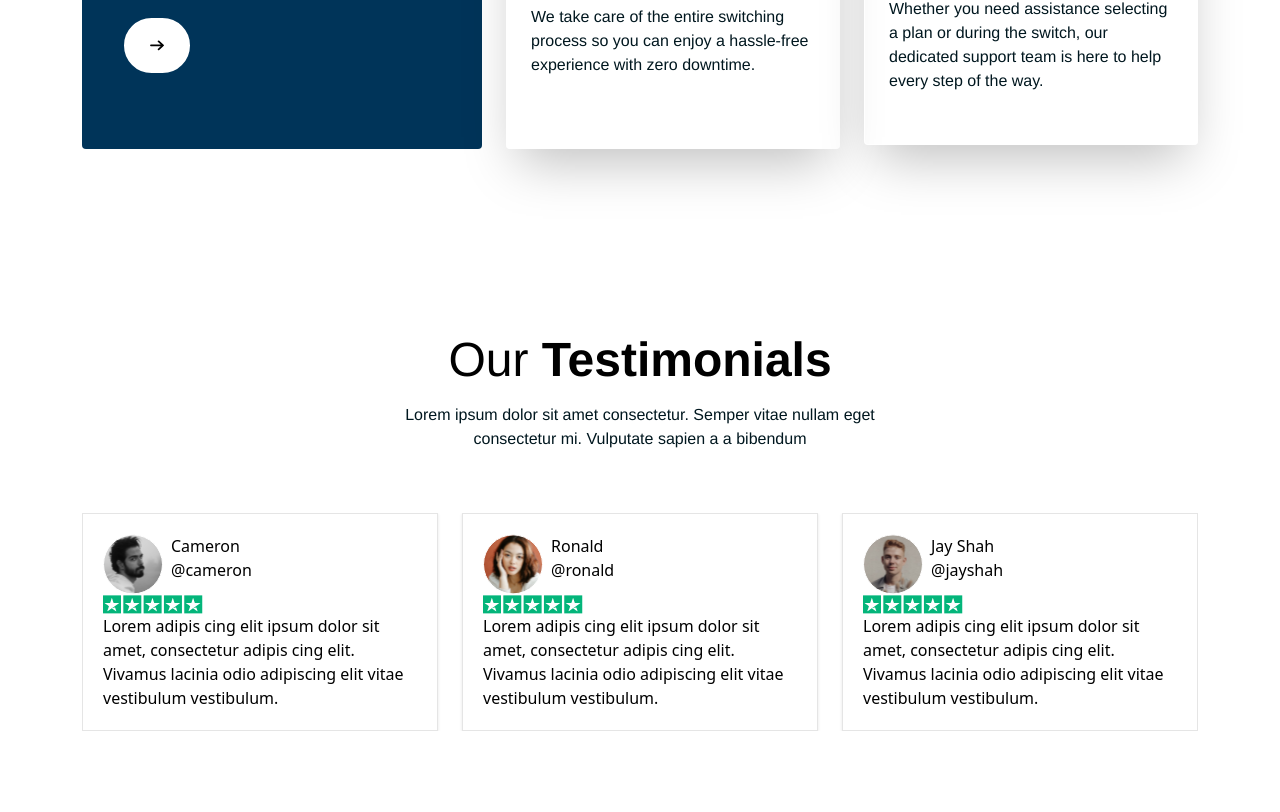
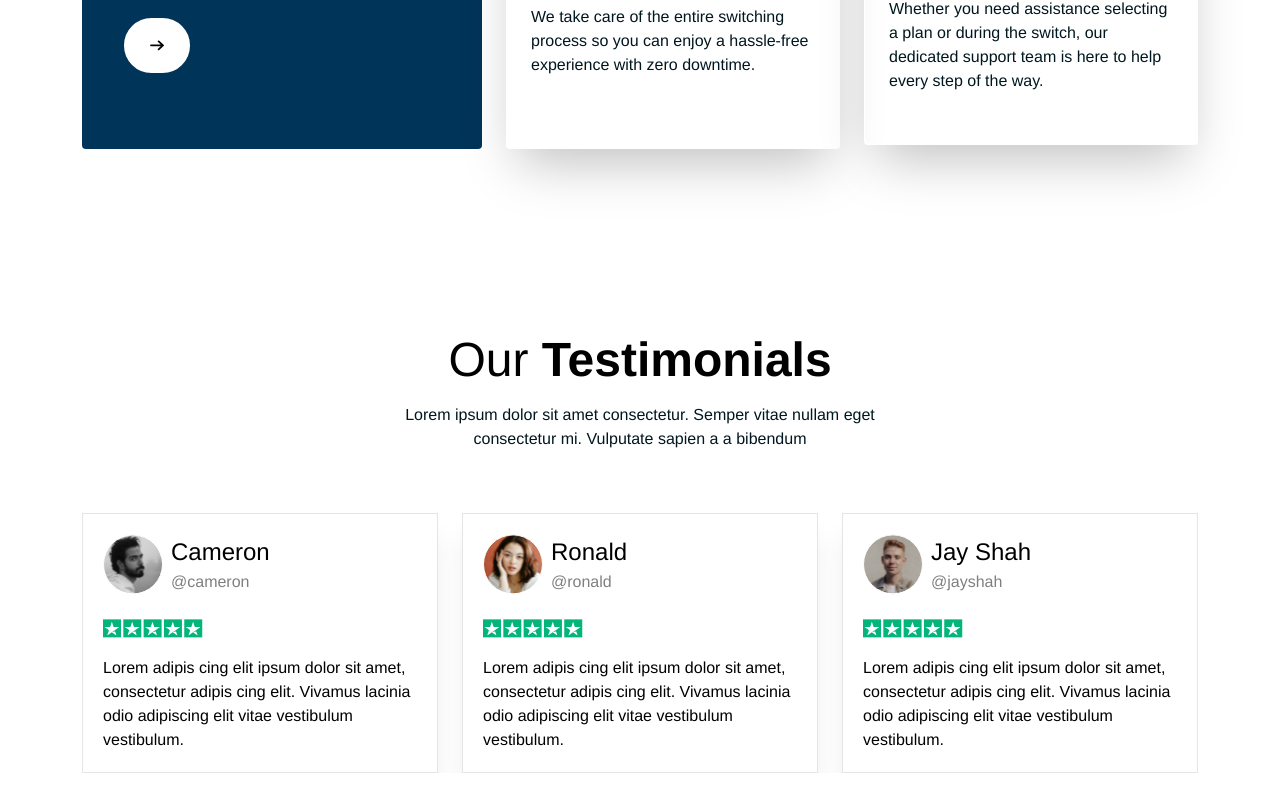
Before and after one commit to jatin-rajput563/react-central-bill, a React (Vite) app: page / in a window 1280 px wide. Shown: the part 2390-3202 px from the top of the page. Built offline with nearby package versions, Linux system fonts and the light colour scheme; a web font is replaced by a local one.

Commit message:
slider-complete

```diff
--- a/src/components/Slider.jsx
+++ b/src/components/Slider.jsx
@@ -4,12 +4,16 @@ import { Swiper, SwiperSlide } from 'swiper/react';
 import 'swiper/css';
 import CommonHeadText from './common/CommonHeadText';
 import CommonPara from './common/CommonPara';
+import leftArrow from '../images/svg/slider-left-arrow.svg'
+import rightArrow from '../images/svg/slider-right-arrow.svg'
 import { SLIDER_DATA } from '../utils/helper';
 
 const Slider = () => {
     return (
         <>
-            <div className="min-h-screen py-[160px]">
+            <div className=" py-[160px] relative">
+                {/* <img className='absolute left-[13%] top-[55%] py-[8.5px] px-[13.5px] border rounded-full hover:bg-black transition-all' src={leftArrow} alt="left-arrow" />
+                <img className='absolute right-[13%] top-[55%] py-[8.5px] px-[13.5px] border rounded-full hover:bg-black transition-all' src={rightArrow} alt="left-arrow" /> */}
                 <div className="max-w-[1140px] mx-auto px-3">
                     <CommonHeadText HeadText="Our " SpanText="Testimonials" HeadClass="!text-black text-center" />
                     <CommonPara text="Lorem ipsum dolor sit amet consectetur. Semper vitae nullam eget
@@ -18,22 +22,34 @@ const Slider = () => {
                         <Swiper
                             spaceBetween={24}
                             slidesPerView={3}
+                            loop={true}
                             onSlideChange={() => console.log('slide change')}
                             onSwiper={(swiper) => console.log(swiper)}
+                            breakpoints={{
+                                320: {
+                                    slidesPerView: 1,
+                                },
+                                668: {
+                                    slidesPerView: 2,
+                                },
+                                1024: {
+                                    slidesPerView: 3,
+                                },
+                            }}
                         >
                             {SLIDER_DATA.map((item, index) => (
                                 <SwiperSlide>
                                     <div id={index} className="">
-                                        <div className='max-w-[364px] w-full p-[20px] border-[#E5E5E5] border shadow-sm'>
+                                        <div className='max-w-[364px] w-full p-[20px] border-[#E5E5E5] border shadow-xl'>
                                             <div className='flex gap-[8px]'>
                                                 <img src={item.img} alt="camron" />
                                                 <div>
-                                                    <p>{item.name}</p>
-                                                    <p>{item.description}</p>
+                                                    <p className='font-normal text-[24px] leading-[150%] family'>{item.name}</p>
+                                                    <p className='font-normal text-[16px] leading-[150%] family opacity-50'>{item.description}</p>
                                                 </div>
                                             </div>
-                                            <img src={item.svg} alt="star" />
-                                            <p>{item.para}</p>
+                                            <img className='pt-[24px]' src={item.svg} alt="star" />
+                                            <p className='pt-[18px] font-normal text-[16px] leading-[150%] family'>{item.para}</p>
                                         </div>
                                     </div>
 
--- a/src/utils/helper.js
+++ b/src/utils/helper.js
@@ -59,4 +59,11 @@ export const SLIDER_DATA = [
         svg: starSvg,
         para: "Lorem adipis cing elit ipsum dolor sit amet, consectetur adipis cing elit. Vivamus lacinia odio  adipiscing elit vitae vestibulum vestibulum."
     },
+    {
+        img: RonaldImg,
+        name: "Ronald",
+        description: "@ronald",
+        svg: starSvg,
+        para: "Lorem adipis cing elit ipsum dolor sit amet, consectetur adipis cing elit. Vivamus lacinia odio  adipiscing elit vitae vestibulum vestibulum."
+    },
 ]
```
Also changed, not shown: src/images/svg/slider-left-arrow.svg (added), src/images/svg/slider-right-arrow.svg (added).
